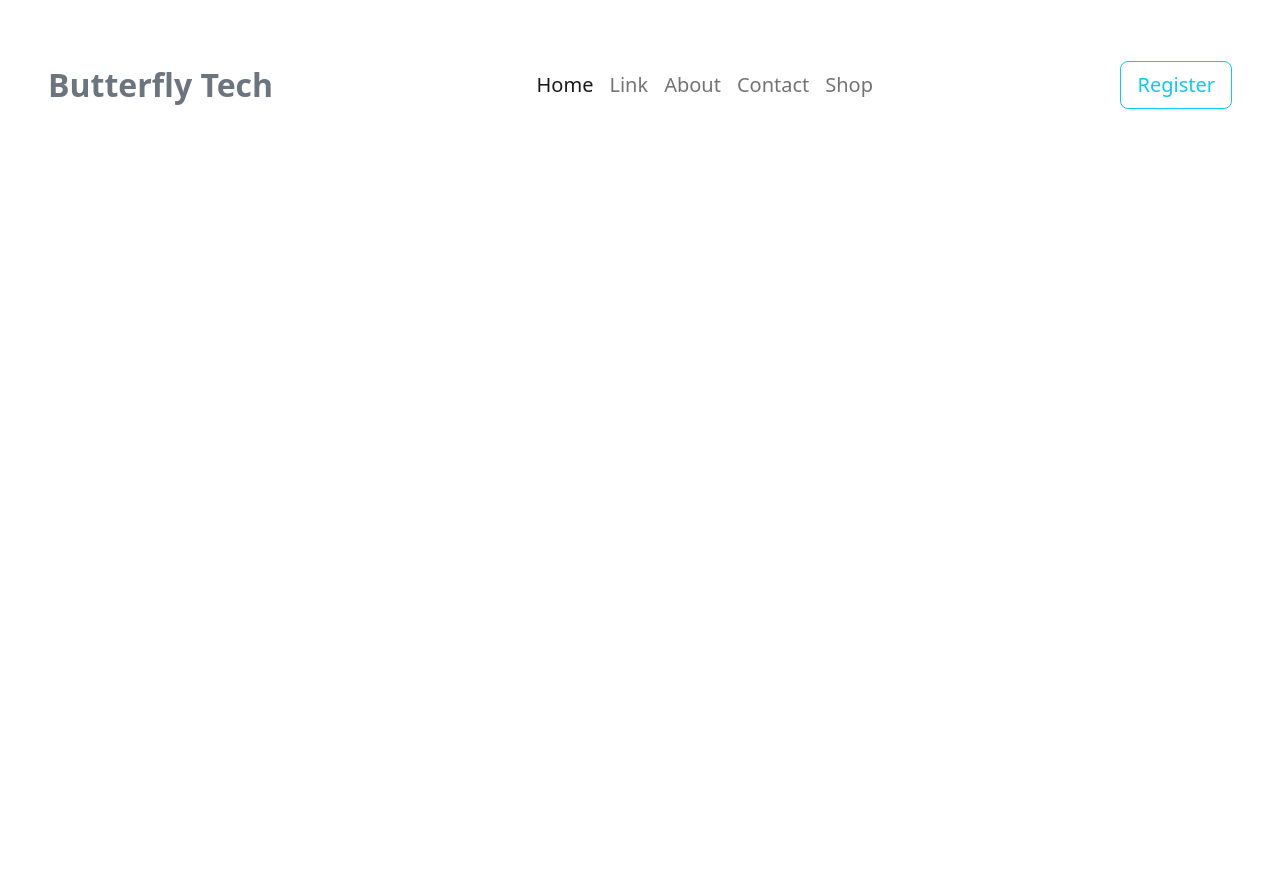
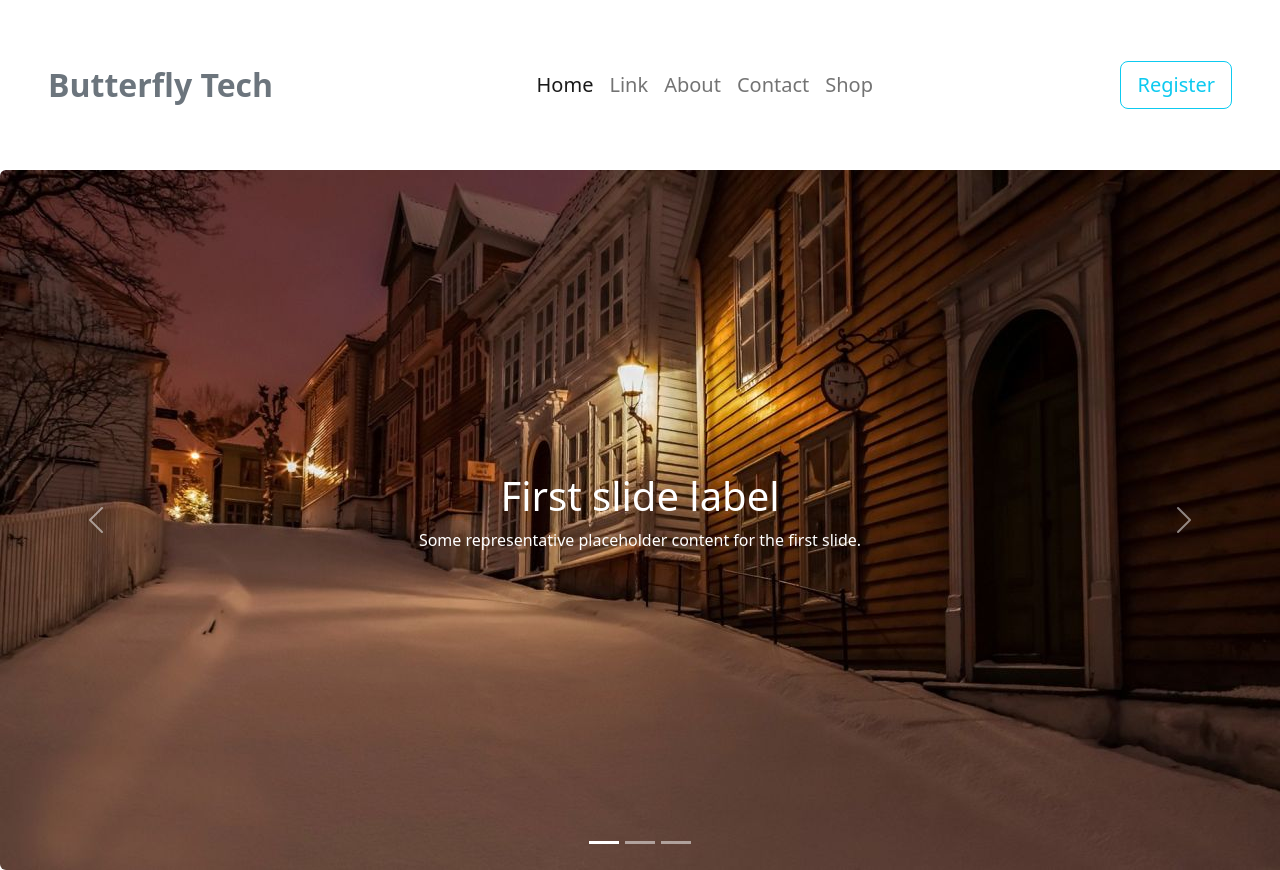
Before and after one commit to nazifat/Tech3, a plain HTML site: page index.html in a window 1280 px wide. Before the commit the page ends 800 px from the top, so only its background shows below. Drawn offline with nearby package versions, Linux system fonts and the light colour scheme.

Commit message:
slider trying

```diff
--- a/index.html
+++ b/index.html
@@ -5,20 +5,21 @@
     <meta name="viewport" content="width=device-width, initial-scale=1">
     <title>Butterfly Tech BD</title>
     <link rel="icon" type="image/x-icon" href="/images/favicon.png">
+    <link rel="stylesheet" href="styles/style.css">
     <link href="https://cdn.jsdelivr.net/npm/bootstrap@5.2.0/dist/css/bootstrap.min.css" rel="stylesheet" integrity="sha384-gH2yIJqKdNHPEq0n4Mqa/HGKIhSkIHeL5AyhkYV8i59U5AR6csBvApHHNl/vI1Bx" crossorigin="anonymous">
   </head>
   <body>
     <header>
       <nav class="navbar navbar-expand-lg">
         <div class="container-fluid p-5">
-          <a class="navbar-brand fs-2 fw-bold text-secondary" href="#">Butterfly Tech</a>
+          <a class="navbar-brand fs-2 fw-bold text-secondary" href="index.html">Butterfly Tech</a>
           <button class="navbar-toggler" type="button" data-bs-toggle="collapse" data-bs-target="#navbarSupportedContent" aria-controls="navbarSupportedContent" aria-expanded="false" aria-label="Toggle navigation">
             <span class="navbar-toggler-icon"></span>
           </button>
           <div class="collapse navbar-collapse justify-content-center" id="navbarSupportedContent">
             <ul class="navbar-nav text-secondary fs-5">
               <li class="nav-item">
-                <a class="nav-link active" aria-current="page" href="#">Home</a>
+                <a class="nav-link active" aria-current="page" href="index.html">Home</a>
               </li>
               <li class="nav-item">
                 <a class="nav-link" href="#">Link</a>
@@ -43,6 +44,48 @@
         </div>
       </nav>
     </header>
+
+    <!-- slider part -->
+    <div class="slider">
+      <div id="carouselExampleCaptions" class="carousel slide" data-bs-ride="false">
+        <div class="carousel-indicators">
+          <button type="button" data-bs-target="#carouselExampleCaptions" data-bs-slide-to="0" class="active" aria-current="true" aria-label="Slide 1"></button>
+          <button type="button" data-bs-target="#carouselExampleCaptions" data-bs-slide-to="1" aria-label="Slide 2"></button>
+          <button type="button" data-bs-target="#carouselExampleCaptions" data-bs-slide-to="2" aria-label="Slide 3"></button>
+        </div>
+        <div class="carousel-inner">
+          <div class="carousel-item active">
+            <img src="images/slider1.jpg" class="d-block w-90 h-25 m-auto rounded" alt="...">
+            <div class="my-carousel-caption d-none d-md-block">
+              <h1>First slide label</h1>
+              <p>Some representative placeholder content for the first slide.</p>
+            </div>
+          </div>
+          <div class="carousel-item">
+            <img src="images/slider2.jpg" class="d-block w-90 h-25 m-auto rounded" alt="...">
+            <div class="my-carousel-caption d-none d-md-block">
+              <h1>Second slide label</h1>
+              <p>Some representative placeholder content for the second slide.</p>
+            </div>
+          </div>
+          <div class="carousel-item">
+            <img src="images/slider3.jpg" class="d-block w-90 h-25 m-auto rounded" alt="...">
+            <div class="my-carousel-caption d-none d-md-block">
+              <h1>Third slide label</h1>
+              <p>Some representative placeholder content for the third slide.</p>
+            </div>
+          </div>
+        </div>
+        <button class="carousel-control-prev" type="button" data-bs-target="#carouselExampleCaptions" data-bs-slide="prev">
+          <span class="carousel-control-prev-icon" aria-hidden="true"></span>
+          <span class="visually-hidden">Previous</span>
+        </button>
+        <button class="carousel-control-next" type="button" data-bs-target="#carouselExampleCaptions" data-bs-slide="next">
+          <span class="carousel-control-next-icon" aria-hidden="true"></span>
+          <span class="visually-hidden">Next</span>
+        </button>
+      </div>
+    </div>
     <script src="https://cdn.jsdelivr.net/npm/bootstrap@5.2.0/dist/js/bootstrap.bundle.min.js" integrity="sha384-A3rJD856KowSb7dwlZdYEkO39Gagi7vIsF0jrRAoQmDKKtQBHUuLZ9AsSv4jD4Xa" crossorigin="anonymous"></script>
   </body>
 </html>
--- a/styles/style.css
+++ b/styles/style.css
@@ -0,0 +1,14 @@
+.my-carousel-caption{
+
+position: absolute;
+top: 50%;
+transform: translateY(-50%);
+right: 15%;
+/* bottom: 1.25rem; */
+left: 15%;
+padding-top: 1.25rem;
+padding-bottom: 1.25rem;
+color: #fff;
+text-align: center;
+
+}
```
Also changed, not shown: images/slider1.jpg (added), images/slider2.jpg (added), images/slider3.jpg (added).
